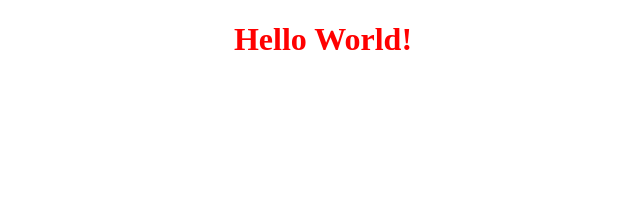
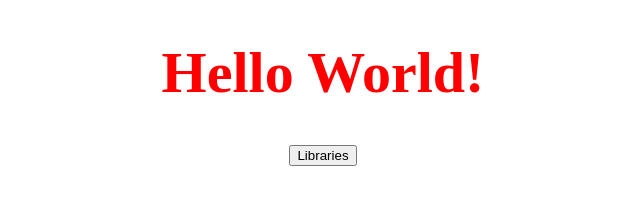
Before and after one commit to iftmd/iftmd.github.io, a plain HTML site: page index.html in a window 1280 px wide. Shown: the whole page, without its empty margins (317-957 px from the left). Drawn offline with Linux system fonts and the light colour scheme.

Commit message:
Added a page

```diff
--- a/index.html
+++ b/index.html
@@ -8,5 +8,10 @@
         <h1>
             Hello World!
         </h1>
+        <div style="text-align: center;">
+        <a href="work.html">
+            <button>Libraries</button>
+           </a>
+        </div>
     </body>
 </html>
--- a/style.css
+++ b/style.css
@@ -1,4 +1,5 @@
 h1{
     color: red;
     text-align: center;
+    font-size: 58px;
 }
```
Also changed, not shown: work.html (added, +11 -0 lines).
